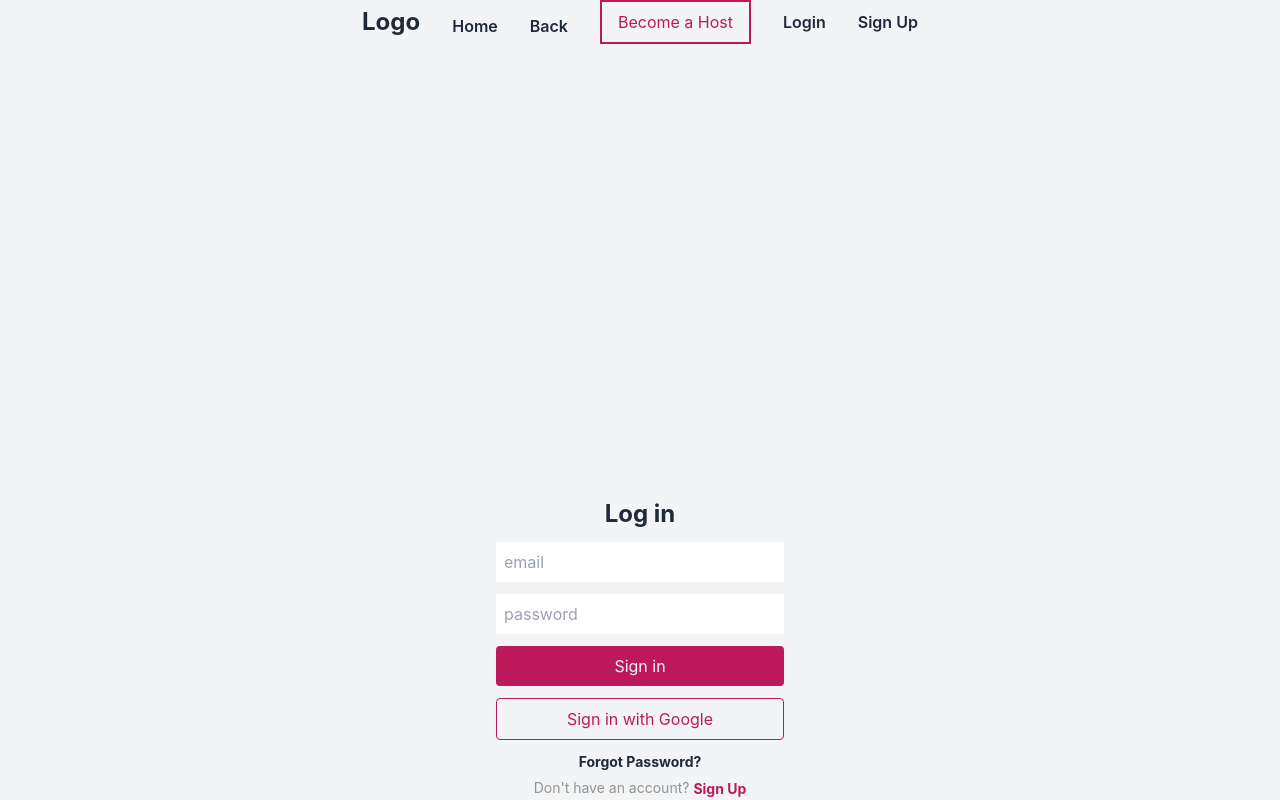
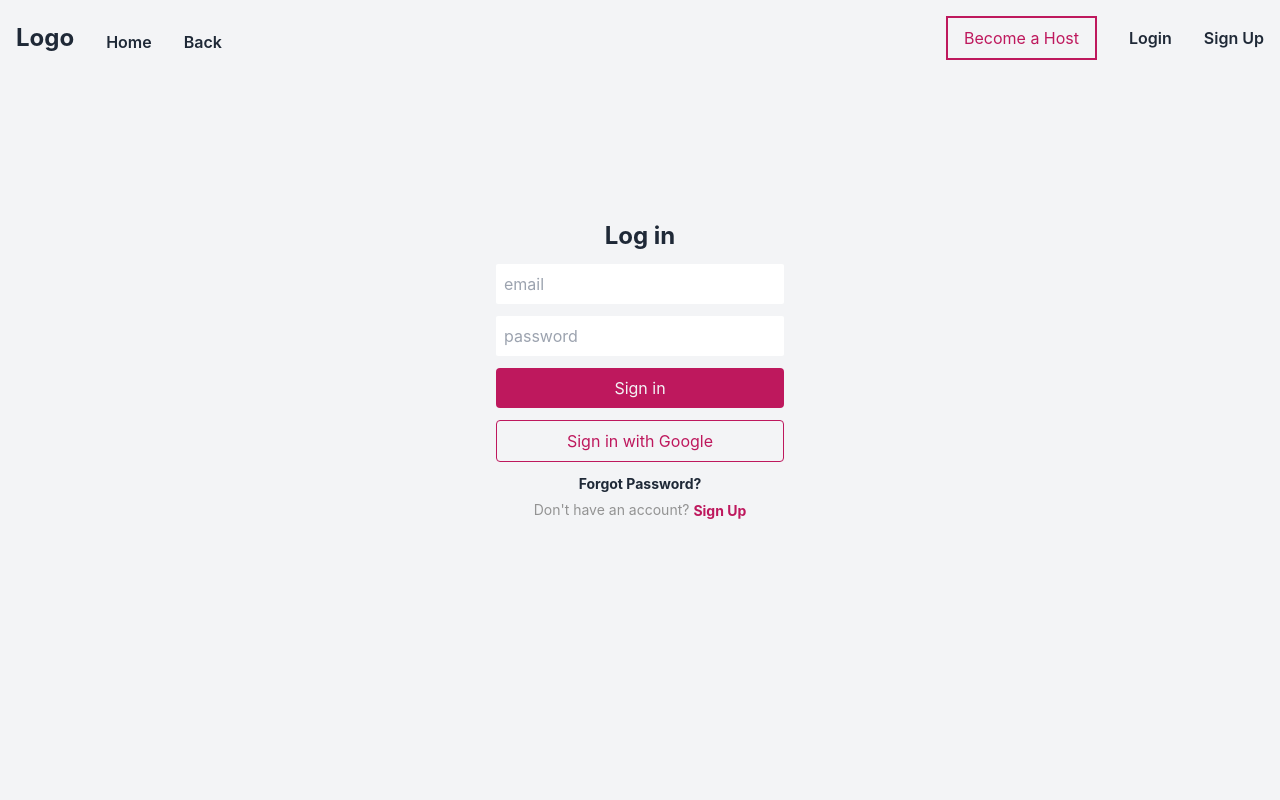
Before and after one commit to DanielOkyere/mon-project, a React (Create React App) app: page /login in a window 1280 px wide. Built offline with nearby package versions, Linux system fonts and the light colour scheme.

Commit message:
Added Navbar to pages without them

```diff
--- a/src/pages/Choice/choice.js
+++ b/src/pages/Choice/choice.js
@@ -1,18 +1,16 @@
 import React from "react";
 import Navbar from "../../components/Navbar/Navbar";
 import { Link } from "react-router-dom";
-import Home from "../Home/Home";
-import HomeCard from "../../components/HomeCard/HomeCard";
 
 function Choice() {
 	return (
-		<div className="Home px-64 flex flex-col ">
+		<div className="Home p-4 flex flex-col w-full">
 			<Navbar />
 
-			<h1 class="font-semibold text-3xl mt-3 text-center">
+			<h1 class="font-semibold text-3xl mt-20 text-center">
 				Are you one of these?
 			</h1>
-			<div className="OwnerCustomer flex items-center space-x-4">
+			<div className="OwnerCustomer flex items-center space-x-4 mt-3 w-full">
 				<div class="py-4">
 					<Link to="/home">
 						<h2 class="font-bold text-2xl mt-6 pb-2">Customer</h2>
@@ -21,7 +19,7 @@ function Choice() {
 						<img
 							src="https://picsum.photos/900/1000?random=1"
 							alt="Customer"
-							className="rounded img-fluid"></img>
+							className="rounded img-fluid max-h-screen"></img>
 					</Link>
 				</div>
 
@@ -34,7 +32,7 @@ function Choice() {
 						<img
 							src="https://picsum.photos/900/1000?random=7"
 							alt="Owner"
-							className="rounded img-fluid"></img>
+							className="rounded img-fluid max-h-screen"></img>
 					</Link>
 				</div>
 			</div>
--- a/src/pages/HostRegister1/HostRegister1.js
+++ b/src/pages/HostRegister1/HostRegister1.js
@@ -1,9 +1,12 @@
 import React from 'react'
 import { Link } from 'react-router-dom'
+import Navbar from '../../components/Navbar/Navbar'
 
 function HostRegister1() {
   return (
-    <div className='HostRegister1 flex items-center justify-center w-full'>
+    <div className="Home p-4 flex flex-col w-full">
+      <Navbar />
+    <div className='HostRegister1 flex items-center justify-center w-full mt-32'>
       <div className='SignInDiv flex-flex-wrap'>
         <h3 className='font-bold text-2xl text-app-text-dark text-center mb-4'>Sign Up</h3>
         <div className='flex flex-wrap w-full mb-2'>
@@ -39,6 +42,7 @@ function HostRegister1() {
         </div>
       </div>
     </div>
+    </div>
   )
 }
 
--- a/src/pages/SignIn/SignIn.js
+++ b/src/pages/SignIn/SignIn.js
@@ -4,13 +4,11 @@ import Navbar from "../../components/Navbar/Navbar";
 
 function SignIn() {
 	return (
-		<>
 
+			<div className="SignIn flex flex-col w-full p-4">
+					<Navbar />
 
-
-			<div className="SignIn flex flex-col items-center  w-full">
-			<div className="mb-auto"><Navbar /></div>
-				<div className="login-div flex flex-col items-center">
+				<div className="login-div flex flex-col items-center mt-40">
 					<h3 className="font-bold text-2xl mb-3">Log in</h3>
 					<input
 						type="text"
@@ -43,7 +41,7 @@ function SignIn() {
 					</div>
 				</div>
 			</div>
-			</>
+
 	);
 }
 
--- a/src/pages/UserRegister/UserRegister.js
+++ b/src/pages/UserRegister/UserRegister.js
@@ -4,9 +4,9 @@ import Navbar from "../../components/Navbar/Navbar";
 
 function UserRegister() {
 	return (
-		<>
+		<div className="Home p-4 flex flex-col w-full">
 			<Navbar />
-			<div className="UserRegister flex items-center justify-center w-full">
+			<div className="UserRegister flex items-center justify-center w-full mt-32">
 				<div className="SignInDiv flex-flex-wrap">
 					<h3 className="font-bold text-2xl text-app-text-dark text-center mb-4">
 						Sign Up
@@ -78,7 +78,7 @@ function UserRegister() {
 					</div>
 				</div>
 			</div>
-		</>
+		</div>
 	);
 }
 
```
